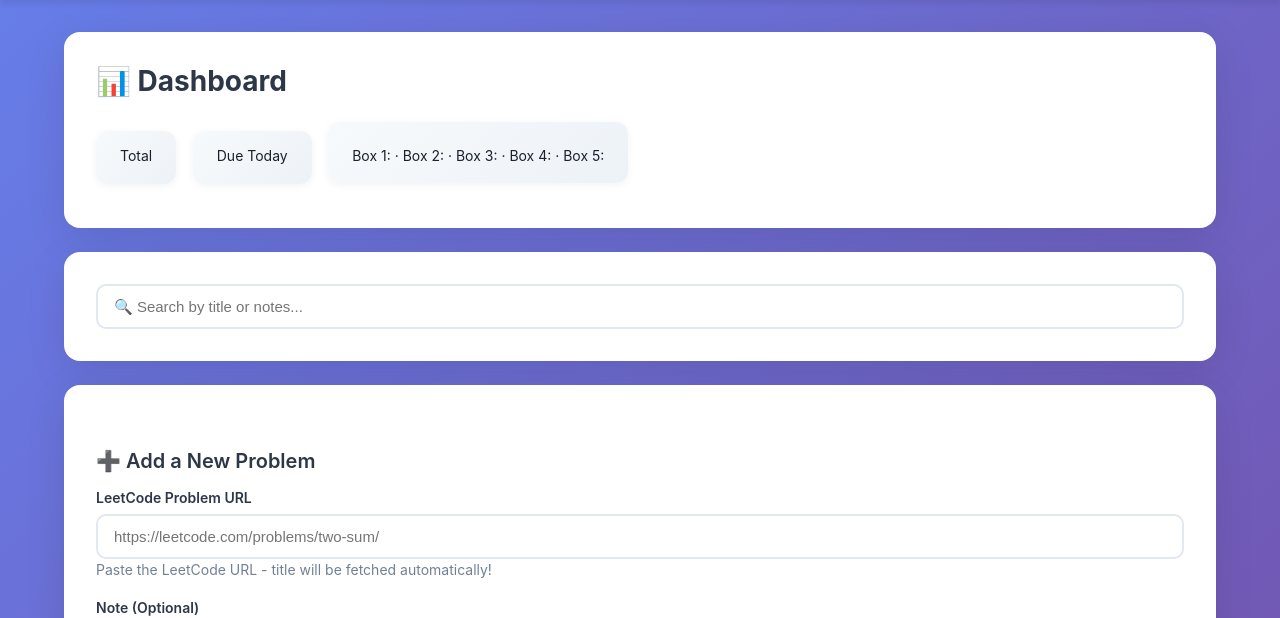
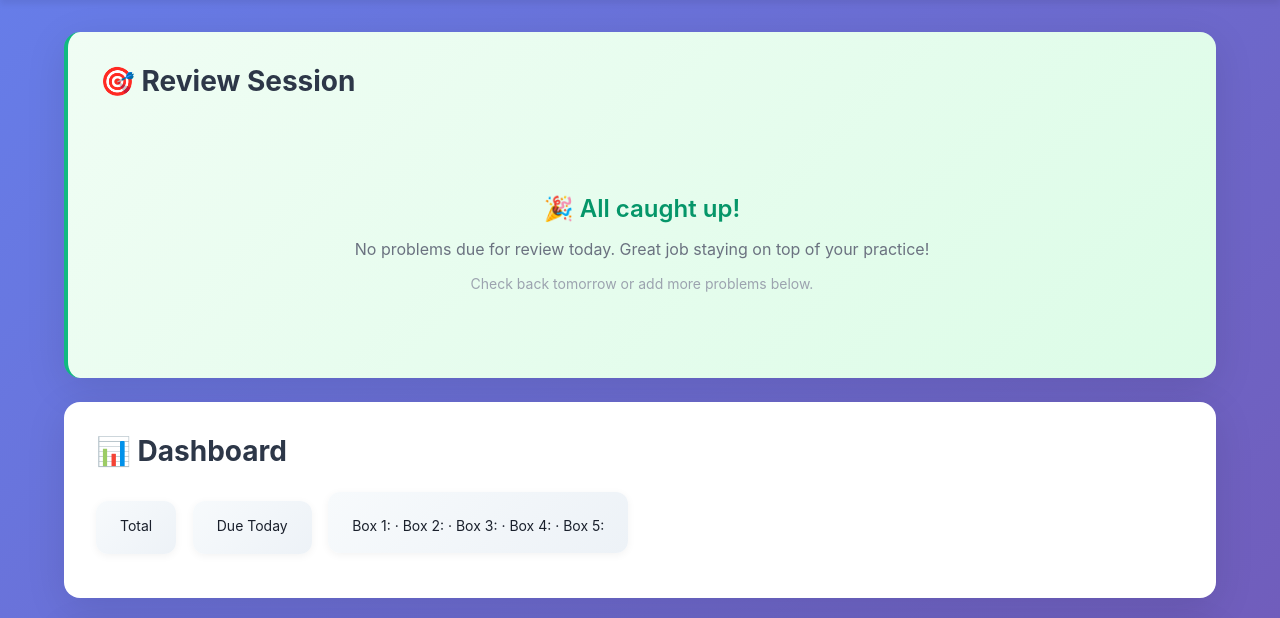
Before and after one commit to akbarpourmaryam/leitner-app, a Flask app: template templates/dashboard.html in a window 1280 px wide. Shown: the part 61-679 px from the top of the page. Run offline with Flask 3, Linux system fonts and the light colour scheme; the template is opened without the code that fills it, so the values that code supplies are empty; some libraries are stand-ins or nearby versions.

Commit message:
Always show review section and add feedback for box progression
- Review section now always visible (yellow when cards due, green when all caught up)
- Added success messages when marking cards (shows box progression)
- Special celebration message when reaching Box 5 (mastered)
- Redirect to dashboard after marking (review is now part of dashboard)
- Better user feedback during review sessions

```diff
--- a/app.py
+++ b/app.py
@@ -352,12 +352,17 @@
     card = db.execute("SELECT * FROM cards WHERE id=? AND user_id=?", (card_id, user["id"])).fetchone()
     if not card:
         flash("Card not found.", "error")
-        return redirect(url_for("review"))
+        return redirect(url_for("dashboard"))
     box = card["leitner_box"]
     if result == "pass":
         box = min(5, box + 1)
+        if box == 5:
+            flash(f"🎉 Mastered! '{card['title']}' is now in Box 5 - you'll review it in 30 days.", "success")
+        else:
+            flash(f"✓ Good job! '{card['title']}' moved to Box {box}.", "success")
     else:
         box = 1
+        flash(f"Keep practicing! '{card['title']}' moved back to Box 1.", "error")
     today = date.today()
     next_review = compute_next_review(today, box)
     db.execute(
@@ -365,7 +370,7 @@
         (box, today, next_review, card_id),
     )
     db.commit()
-    return redirect(url_for("review"))
+    return redirect(url_for("dashboard"))
 
 @app.route("/delete/<int:card_id>", methods=["POST"])
 @login_required
--- a/templates/dashboard.html
+++ b/templates/dashboard.html
@@ -2,15 +2,11 @@
 {% extends "base.html" %}
 {% block content %}
 
-{% if review_cards %}
-<div class="card" style="background: linear-gradient(135deg, #fef3c7 0%, #fcd34d 100%); border-left: 4px solid #f59e0b;">
-  <h2>🎯 Review Session - {{ review_cards|length }} Problem(s) Due Today!</h2>
-  <p style="margin-bottom: 24px;">Review these problems to keep them fresh in your memory.</p>
-{% else %}
-<!-- Review section is hidden when no cards are due. It will automatically appear at the top when you have problems to review! -->
-{% endif %}
+<div class="card" style="{% if review_cards %}background: linear-gradient(135deg, #fef3c7 0%, #fcd34d 100%); border-left: 4px solid #f59e0b;{% else %}background: linear-gradient(135deg, #f0fdf4 0%, #dcfce7 100%); border-left: 4px solid #10b981;{% endif %}">
+  <h2>🎯 Review Session</h2>
 
   {% if review_cards %}
+    <p style="margin-bottom: 24px;">You have <strong>{{ review_cards|length }}</strong> problem(s) due for review today!</p>
 
     <table>
       <thead>
@@ -43,8 +39,16 @@
         {% endfor %}
       </tbody>
     </table>
+  {% else %}
+    <div class="empty-state" style="padding: 40px 20px;">
+      <h3 style="color: #059669;">🎉 All caught up!</h3>
+      <p style="color: #6b7280;">No problems due for review today. Great job staying on top of your practice!</p>
+      <p style="color: #9ca3af; font-size: 14px; margin-top: 12px;">
+        Check back tomorrow or add more problems below.
+      </p>
     </div>
   {% endif %}
+</div>
 
 <div class="card">
   <h2>📊 Dashboard</h2>
@@ -57,15 +61,6 @@
       {% endfor %}
     </span>
   </div>
-  {% if due_today == 0 and total > 0 %}
-  <p style="margin-top: 16px; color: #059669; font-weight: 500;">
-    ✨ All caught up! No reviews due today. The review section will appear here when problems are due.
-  </p>
-  {% elif due_today == 0 and total == 0 %}
-  <p style="margin-top: 16px; color: #6b7280;">
-    💡 Add problems below to get started! Review section will appear here when cards are due for review.
-  </p>
-  {% endif %}
 </div>
 
 <div class="card">
```
Lines whose indentation alone changed are shown as unchanged.
